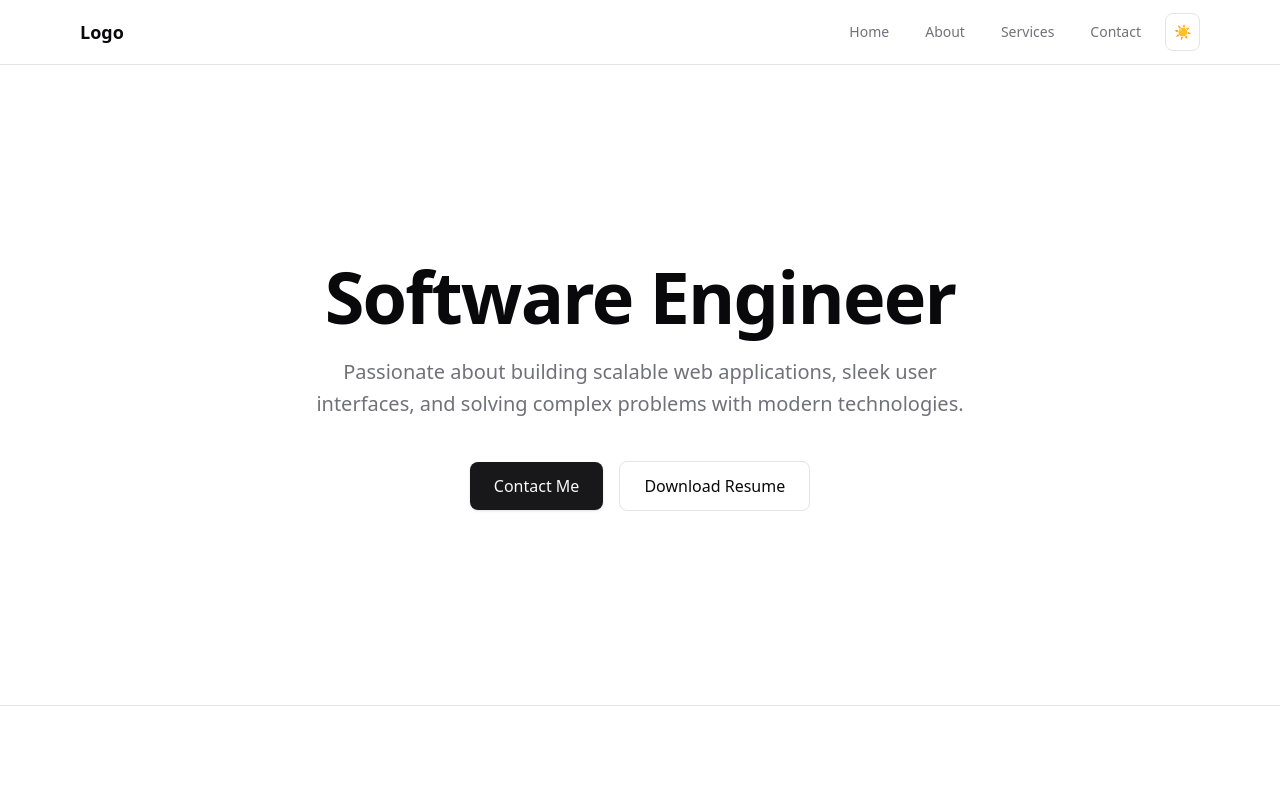
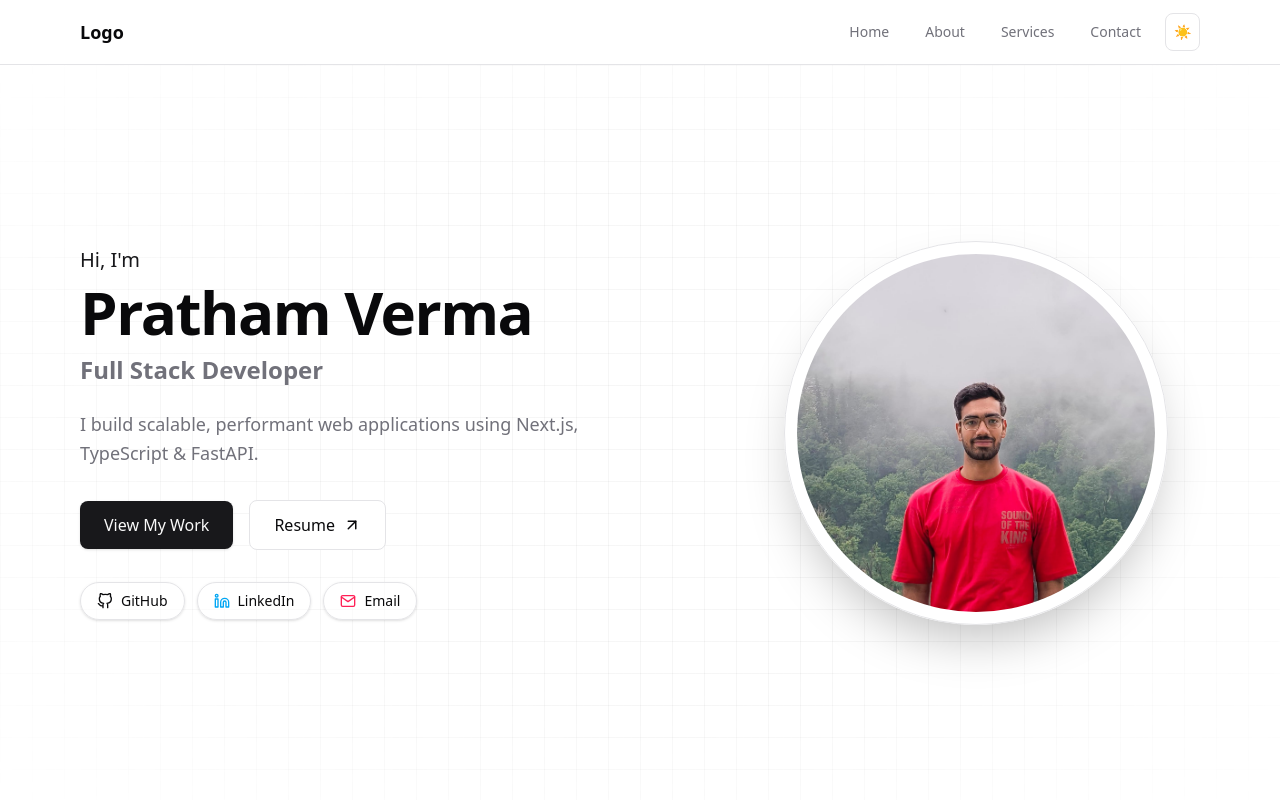
Before and after one commit to prathamverma77/personal-portfolio, a Next.js app: page / in a window 1280 px wide. Shown: the top 800 px of the page. Built offline with nearby package versions, Linux system fonts and the light colour scheme.

Commit message:
hero enhanced

```diff
--- a/src/components/sections/Hero.tsx
+++ b/src/components/sections/Hero.tsx
@@ -1,27 +1,88 @@
 import React from 'react';
+import { FiGithub, FiLinkedin, FiMail, FiArrowUpRight } from 'react-icons/fi';
 
 const Hero = () => {
     return (
-        <section className="w-full h-[80vh] relative bg-[var(--background)] text-[var(--foreground)] overflow-hidden">
-            <div className="relative z-10 w-full h-full max-w-6xl mx-auto px-4 flex flex-col items-center justify-center text-center">
-                {/* Title */}
-                <h1 className="text-5xl md:text-7xl font-extrabold tracking-tight mb-6 text-[var(--foreground)]">
-                    Software Engineer
-                </h1>
+        <section className="w-full min-h-[85vh] lg:min-h-[calc(100vh-4rem)] flex items-center justify-center relative bg-[var(--background)] text-[var(--foreground)] overflow-hidden py-12 lg:py-0">
+            {/* Background Depth Layers */}
+            {/* 1. Faint Grid Pattern Layer with Radial Mask */}
+            <div className="absolute inset-0 bg-[linear-gradient(to_right,#80808012_1px,transparent_1px),linear-gradient(to_bottom,#80808012_1px,transparent_1px)] bg-[size:32px_32px] [mask-image:radial-gradient(ellipse_70%_70%_at_50%_50%,#000_50%,transparent_100%)] pointer-events-none" />
 
-                {/* Short Intro */}
-                <p className="text-lg md:text-xl text-[var(--muted-foreground)] max-w-2xl mb-10 leading-relaxed">
-                    Passionate about building scalable web applications, sleek user interfaces, and solving complex problems with modern technologies.
-                </p>
+            {/* 2. Soft Ambient Radial Light Layer (Top-Center) */}
+            <div className="absolute -top-32 left-1/2 -translate-x-1/2 w-[700px] h-[450px] bg-[radial-gradient(ellipse_at_center,var(--primary)/0.12_0%,transparent_70%)] blur-3xl pointer-events-none" />
 
-                {/* Action Buttons */}
-                <div className="flex flex-wrap items-center justify-center gap-4">
-                    <button className="bg-[var(--primary)] text-[var(--primary-foreground)] font-medium px-6 py-3 rounded-[var(--radius)] text-base hover:opacity-90 transition-all shadow-sm">
-                        Contact Me
-                    </button>
-                    <button className="bg-[var(--background)] text-[var(--foreground)] font-medium px-6 py-3 rounded-[var(--radius)] text-base border border-[var(--border)] hover:bg-[var(--accent)] transition-all">
-                        Download Resume
-                    </button>
+            <div className="relative z-10 w-full max-w-6xl mx-auto px-4 flex flex-col-reverse lg:flex-row items-center justify-between gap-12">
+                <div className="max-w-2xl text-center lg:text-left">
+                    <p className="text-lg md:text-xl font-medium text-[var(--primary)] mb-2">
+                        Hi, I'm
+                    </p>
+
+                    <h1 className="text-4xl md:text-5xl lg:text-6xl font-extrabold tracking-tight mb-3 text-[var(--foreground)]">
+                        Pratham Verma
+                    </h1>
+
+                    <h2 className="text-xl md:text-2xl font-semibold text-[var(--muted-foreground)] mb-6">
+                        Full Stack Developer
+                    </h2>
+
+                    <p className="text-base md:text-lg text-[var(--muted-foreground)] mb-8 leading-relaxed max-w-xl">
+                        I build scalable, performant web applications using Next.js, TypeScript &amp; FastAPI.
+                    </p>
+
+                    <div className="flex flex-wrap items-center justify-center lg:justify-start gap-4 mb-8">
+                        <a
+                            href="#projects"
+                            className="bg-[var(--primary)] text-[var(--primary-foreground)] font-medium px-6 py-3 rounded-[var(--radius)] text-base hover:opacity-90 transition-all shadow-sm inline-flex items-center gap-2"
+                        >
+                            View My Work
+                        </a>
+                        <a
+                            href="/resume.pdf"
+                            target="_blank"
+                            rel="noopener noreferrer"
+                            className="bg-[var(--background)] text-[var(--foreground)] font-medium px-6 py-3 rounded-[var(--radius)] text-base border border-[var(--border)] hover:bg-[var(--accent)] transition-all inline-flex items-center gap-2"
+                        >
+                            Resume <FiArrowUpRight className="text-lg" />
+                        </a>
+                    </div>
+
+                    <div className="flex flex-wrap items-center justify-center lg:justify-start gap-3 text-sm font-medium">
+                        <a
+                            href="https://github.com"
+                            target="_blank"
+                            rel="noopener noreferrer"
+                            className="inline-flex items-center gap-2 px-4 py-2 rounded-full border border-[var(--border)] bg-[var(--background)]/60 hover:bg-[var(--accent)] hover:border-[var(--primary)]/50 text-[var(--foreground)] transition-all shadow-sm"
+                        >
+                            <FiGithub className="text-base" /> GitHub
+                        </a>
+                        <a
+                            href="https://linkedin.com"
+                            target="_blank"
+                            rel="noopener noreferrer"
+                            className="inline-flex items-center gap-2 px-4 py-2 rounded-full border border-[var(--border)] bg-[var(--background)]/60 hover:bg-[var(--accent)] hover:border-[var(--primary)]/50 text-[var(--foreground)] transition-all shadow-sm"
+                        >
+                            <FiLinkedin className="text-base text-sky-500" /> LinkedIn
+                        </a>
+                        <a
+                            href="mailto:contact@example.com"
+                            className="inline-flex items-center gap-2 px-4 py-2 rounded-full border border-[var(--border)] bg-[var(--background)]/60 hover:bg-[var(--accent)] hover:border-[var(--primary)]/50 text-[var(--foreground)] transition-all shadow-sm"
+                        >
+                            <FiMail className="text-base text-rose-500" /> Email
+                        </a>
+                    </div>
+                </div>
+
+                <div className="relative w-full max-w-md flex justify-center">
+                    {/* 3. Subtle Radial Glow directly behind the photo frame */}
+                    <div className="absolute -inset-6 rounded-full bg-[radial-gradient(circle_at_center,var(--primary)/0.25_0%,transparent_70%)] blur-2xl pointer-events-none" />
+
+                    <div className="relative border border-[var(--border)] bg-[var(--background)]/80 backdrop-blur-sm rounded-full p-3 shadow-2xl w-72 h-72 sm:w-80 sm:h-80 md:w-96 md:h-96">
+                        <img
+                            src="/portfolio%20pic.jpeg"
+                            alt="Pratham Verma"
+                            className="w-full h-full object-cover object-top rounded-full"
+                        />
+                    </div>
                 </div>
             </div>
         </section>
```
Also changed, not shown: public/portfolio pic.jpeg (added).
